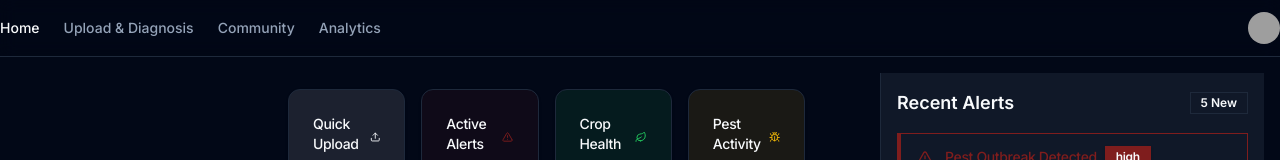
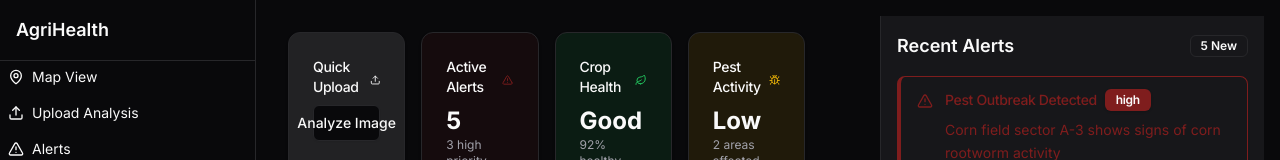
Before and after one commit to martinivnv/farmer-pal, a Next.js app: page /dashboard in a window 1280 px wide. Shown: the top 160 px of the page. Built offline with nearby package versions, Linux system fonts and the light colour scheme; grey boxes are pictures that could not be loaded.

Commit message:
Use sidebar

```diff
--- a/src/app/dashboard/layout.js
+++ b/src/app/dashboard/layout.js
@@ -1,26 +1,13 @@
 import { MainNav } from "@/components/main-nav";
 import { UserNav } from "@/components/user-nav";
 import { MobileNav } from "@/components/mobile-nav";
+import { DashboardSidebar } from "@/components/dashboard-sidebar";
 
 export default function DashboardLayout({ children }) {
 	return (
 		<div className="flex flex-col min-h-screen">
-			<header className="sticky top-0 z-50 w-full border-b bg-background/95 backdrop-blur supports-[backdrop-filter]:bg-background/60">
-				<div className="container flex h-14 items-center">
-					<MainNav />
-					<div className="flex flex-1 items-center justify-between space-x-2 md:justify-end">
-						<div className="w-full flex-1 md:w-auto md:flex-none">
-							{/* Add search functionality here if needed */}
-						</div>
-						<UserNav />
-					</div>
-				</div>
-				<MobileNav />
-			</header>
-			<div className="flex-1 flex">
-				<aside className="hidden md:flex md:w-64 md:flex-col">
-					{/* Sidebar content */}
-				</aside>
+			<div className="flex flex-1">
+				<DashboardSidebar />
 				<main className="flex-1 p-4">{children}</main>
 			</div>
 		</div>
--- a/src/app/globals.css
+++ b/src/app/globals.css
@@ -2,53 +2,63 @@
 @tailwind components;
 @tailwind utilities;
 
+body {
+	font-family: Arial, Helvetica, sans-serif;
+}
+
 @layer base {
 	:root {
-		--background: 222.2 84% 4.9%;
-		--foreground: 210 40% 98%;
-
-		--card: 222.2 84% 4.9%;
-		--card-foreground: 210 40% 98%;
-
-		--popover: 222.2 84% 4.9%;
-		--popover-foreground: 210 40% 98%;
-
-		--primary: 210 40% 98%;
-		--primary-foreground: 222.2 47.4% 11.2%;
-
-		--secondary: 217.2 32.6% 17.5%;
-		--secondary-foreground: 210 40% 98%;
-
-		--muted: 217.2 32.6% 17.5%;
-		--muted-foreground: 215 20.2% 65.1%;
-
-		--accent: 217.2 32.6% 17.5%;
-		--accent-foreground: 210 40% 98%;
-
+		--background: 0 0% 100%;
+		--foreground: 240 10% 3.9%;
+		--card: 0 0% 100%;
+		--card-foreground: 240 10% 3.9%;
+		--popover: 0 0% 100%;
+		--popover-foreground: 240 10% 3.9%;
+		--primary: 240 5.9% 10%;
+		--primary-foreground: 0 0% 98%;
+		--secondary: 240 4.8% 95.9%;
+		--secondary-foreground: 240 5.9% 10%;
+		--muted: 240 4.8% 95.9%;
+		--muted-foreground: 240 3.8% 46.1%;
+		--accent: 240 4.8% 95.9%;
+		--accent-foreground: 240 5.9% 10%;
+		--destructive: 0 84.2% 60.2%;
+		--destructive-foreground: 0 0% 98%;
+		--border: 240 5.9% 90%;
+		--input: 240 5.9% 90%;
+		--ring: 240 10% 3.9%;
+		--chart-1: 12 76% 61%;
+		--chart-2: 173 58% 39%;
+		--chart-3: 197 37% 24%;
+		--chart-4: 43 74% 66%;
+		--chart-5: 27 87% 67%;
+		--radius: 0.5rem;
+	}
+	.dark {
+		--background: 240 10% 3.9%;
+		--foreground: 0 0% 98%;
+		--card: 240 10% 3.9%;
+		--card-foreground: 0 0% 98%;
+		--popover: 240 10% 3.9%;
+		--popover-foreground: 0 0% 98%;
+		--primary: 0 0% 98%;
+		--primary-foreground: 240 5.9% 10%;
+		--secondary: 240 3.7% 15.9%;
+		--secondary-foreground: 0 0% 98%;
+		--muted: 240 3.7% 15.9%;
+		--muted-foreground: 240 5% 64.9%;
+		--accent: 240 3.7% 15.9%;
+		--accent-foreground: 0 0% 98%;
 		--destructive: 0 62.8% 30.6%;
-		--destructive-foreground: 210 40% 98%;
-
-		--border: 217.2 32.6% 17.5%;
-		--input: 217.2 32.6% 17.5%;
-		--ring: 212.7 26.8% 83.9%;
-		--sidebar-background: 0 0% 98%;
-		--sidebar-foreground: 240 5.3% 26.1%;
-		--sidebar-primary: 240 5.9% 10%;
-		--sidebar-primary-foreground: 0 0% 98%;
-		--sidebar-accent: 240 4.8% 95.9%;
-		--sidebar-accent-foreground: 240 5.9% 10%;
-		--sidebar-border: 220 13% 91%;
-		--sidebar-ring: 217.2 91.2% 59.8%;
-	}
-  .dark {
-		--sidebar-background: 240 5.9% 10%;
-		--sidebar-foreground: 240 4.8% 95.9%;
-		--sidebar-primary: 224.3 76.3% 48%;
-		--sidebar-primary-foreground: 0 0% 100%;
-		--sidebar-accent: 240 3.7% 15.9%;
-		--sidebar-accent-foreground: 240 4.8% 95.9%;
-		--sidebar-border: 240 3.7% 15.9%;
-		--sidebar-ring: 217.2 91.2% 59.8%;
+		--destructive-foreground: 0 0% 98%;
+		--border: 240 3.7% 15.9%;
+		--input: 240 3.7% 15.9%;
+		--ring: 240 4.9% 83.9%;
+		--chart-1: 220 70% 50%;
+		--chart-2: 160 60% 45%;
+		--chart-3: 30 80% 55%;
+		--chart-4: 280 65% 60%;
+		--chart-5: 340 75% 55%;
 	}
 }
 
```
